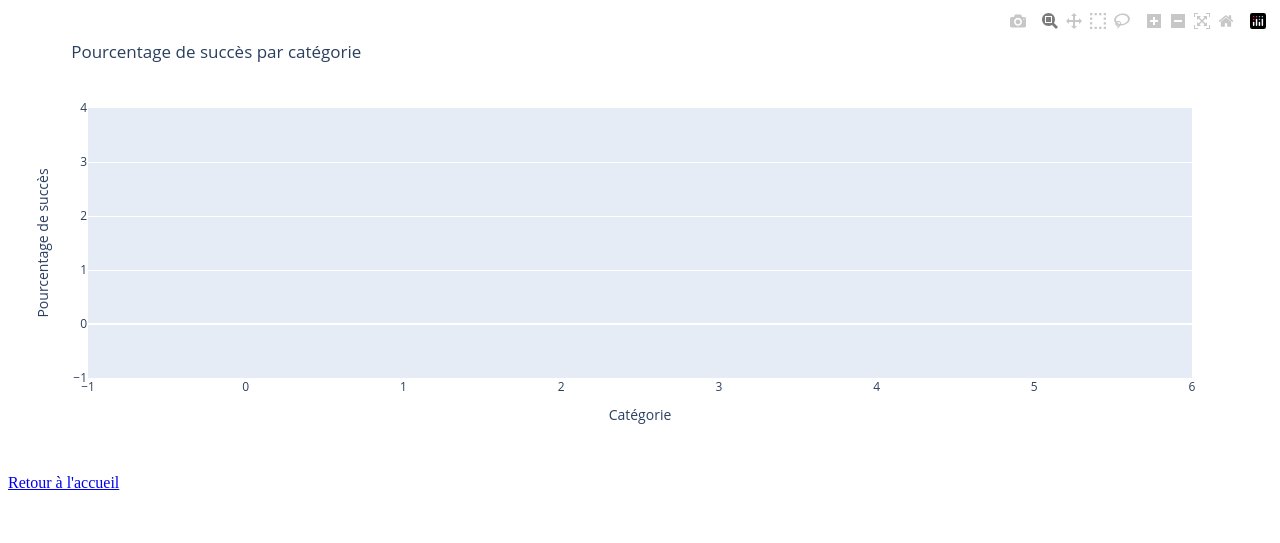
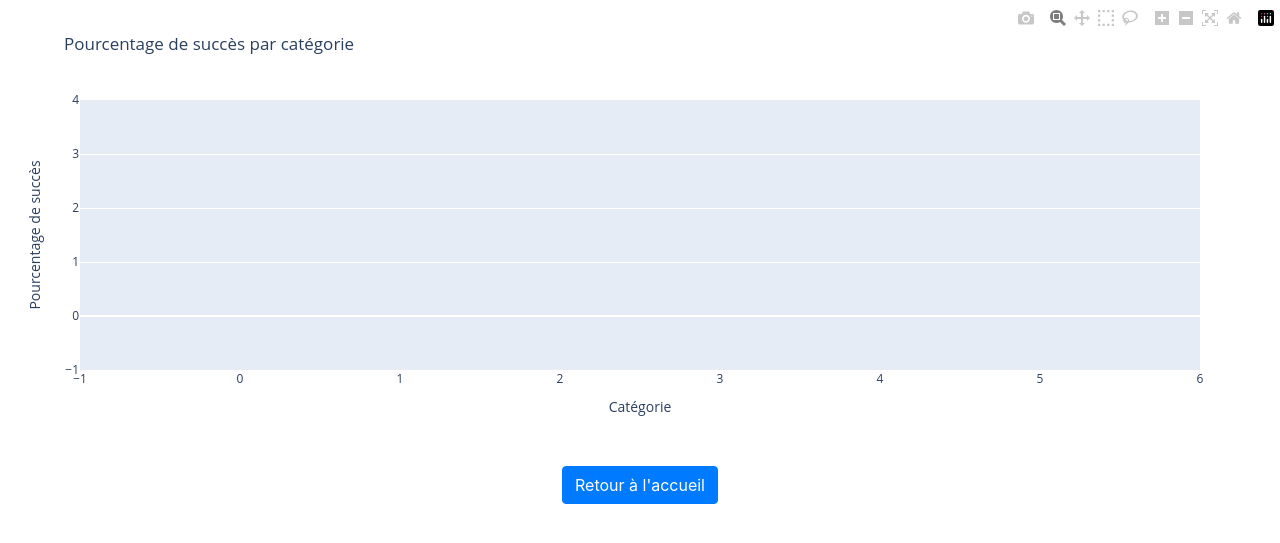
Before and after one commit to vincent-tran-94/Quiz_PTD_application, a Flask app: page /dashboard in a window 1280 px wide. Shown: the top 543 px of the page. Run offline with Flask 3, Linux system fonts and the light colour scheme; data that the repository does not hold is empty; some libraries are stand-ins or nearby versions.

Commit message:
Update files

```diff
--- /dev/null
+++ b/static/styles/dashboard.css
@@ -0,0 +1,3 @@
+.centered {
+    text-align: center;
+}
--- a/template/dashboard.html
+++ b/template/dashboard.html
@@ -3,6 +3,8 @@
 <head>
     <meta charset="UTF-8">
     <title>Dashboard</title>
+    <link href="https://stackpath.bootstrapcdn.com/bootstrap/4.5.2/css/bootstrap.min.css" rel="stylesheet">
+    <link rel="stylesheet" href="{{ url_for('static', filename='styles/dashboard.css') }}">
     <script src="https://cdn.plot.ly/plotly-latest.min.js"></script>
 </head>
 <body>
@@ -12,6 +14,8 @@
         var graphJson = document.getElementById('graphData').value;
         Plotly.newPlot('graph', JSON.parse(graphJson));
     </script>
-    <p><a href="{{ url_for('accueil') }}" class="btn btn-primary mt-3">Retour à l'accueil</a></p>
+    <div class="centered">
+        <a href="{{ url_for('accueil') }}" class="btn btn-primary mt-3">Retour à l'accueil</a>
+    </div>
 </body>
 </html>
```
